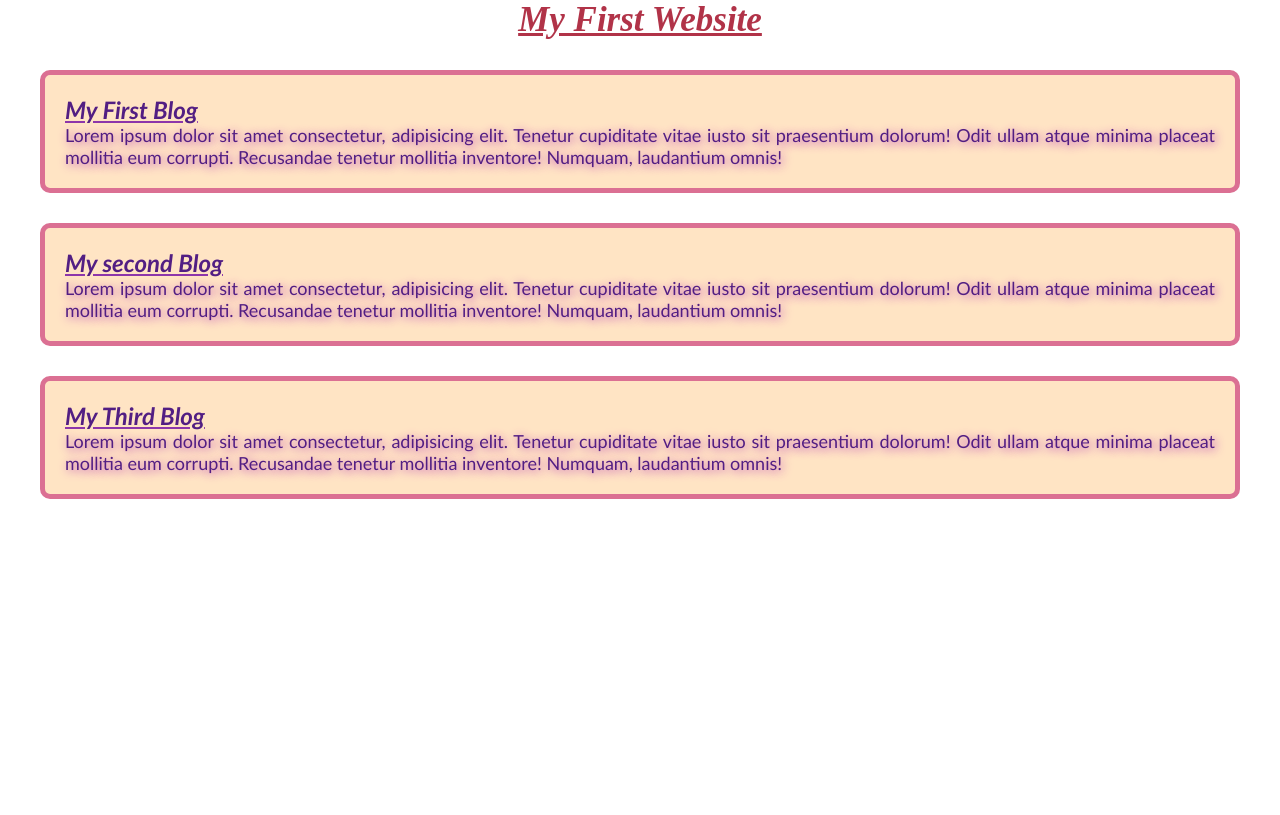
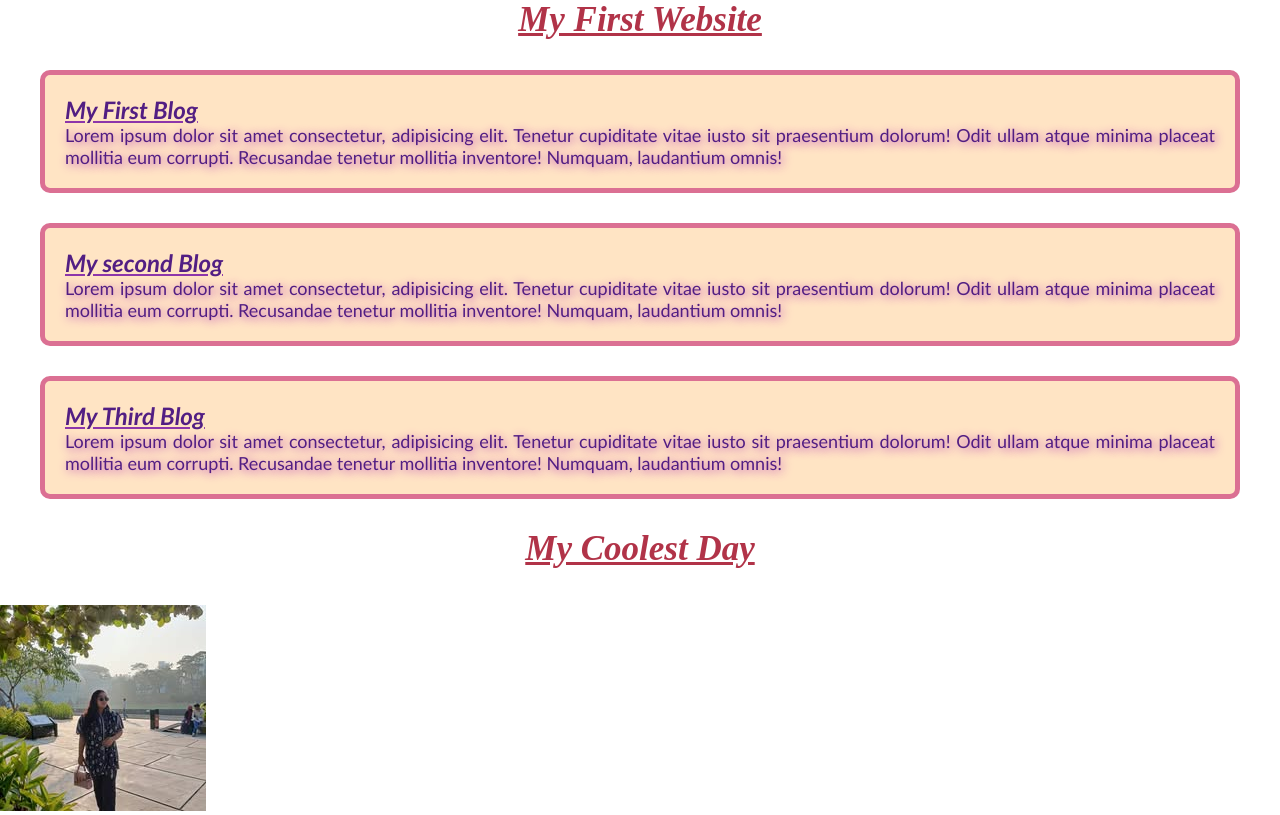
Before and after one commit to afrirahman/my-simple-website, a plain HTML site: page index.html in a window 1280 px wide. Drawn offline with Linux system fonts and the light colour scheme.

Commit message:
added my coolest day

```diff
--- a/index.html
+++ b/index.html
@@ -22,5 +22,11 @@
         <h2>My Third Blog</h2>
         <p>Lorem ipsum dolor sit amet consectetur, adipisicing elit. Tenetur cupiditate vitae iusto sit praesentium dolorum! Odit ullam atque minima placeat mollitia eum corrupti. Recusandae tenetur mollitia inventore! Numquam, laudantium omnis!</p>
     </div>
+    <div>
+        <h3>My Coolest Day</h3>
+        <br>
+        <br>
+        <img src="images/my_pictures/tour/cool.jpg" alt="">
+    </div>
 </body>
 </html>
--- a/styles/blog.css
+++ b/styles/blog.css
@@ -6,6 +6,8 @@ h3{
     text-decoration: underline;
 
 }
+
+
     h2{
         font-size: x-large;
         font-style: italic;
```
